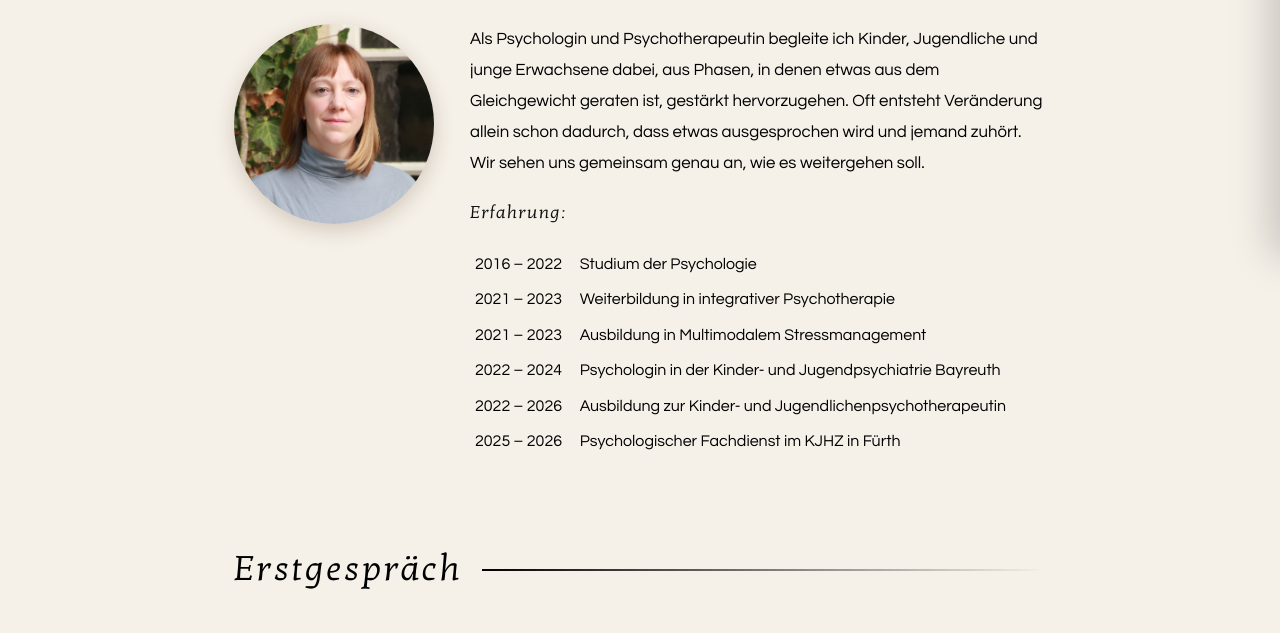
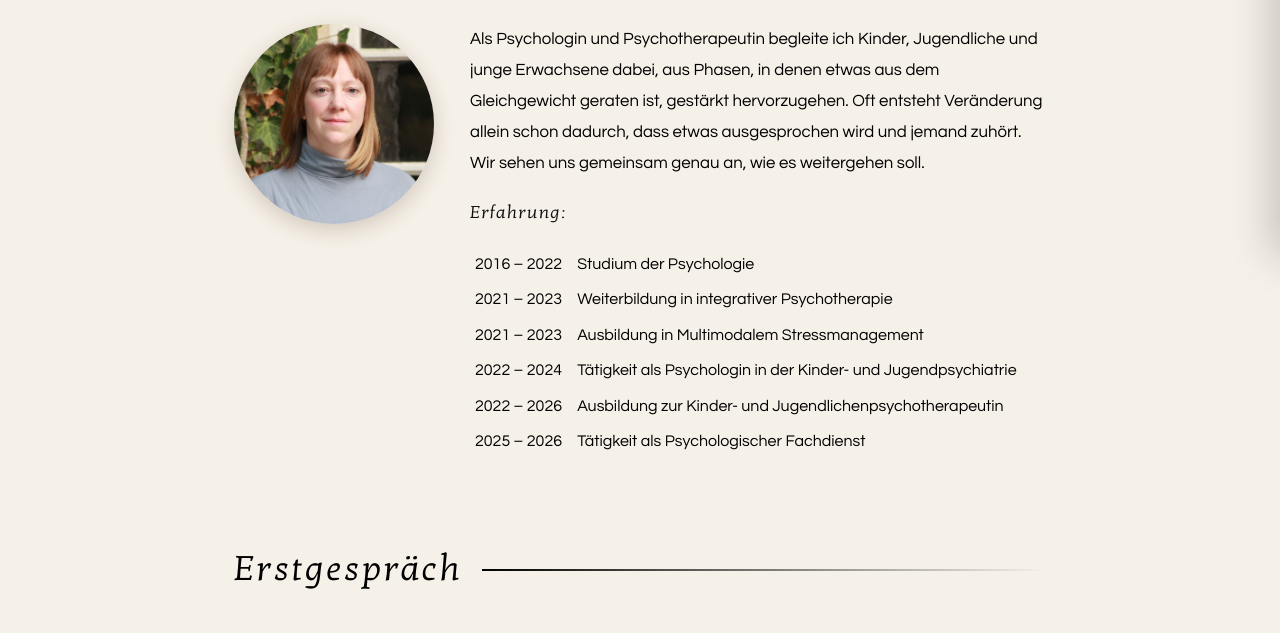
Before and after one commit to feodarowronja-tech/feodarowronja-tech.github.io, a plain HTML site: page index.html in a window 1280 px wide. Shown: the part 544-1177 px from the top of the page. Drawn offline with Linux system fonts and the light colour scheme.

Commit message:
Update index.html

```diff
--- a/index.html
+++ b/index.html
@@ -352,9 +352,9 @@
           <tr><td class="cv-year">2016 – 2022</td><td>Studium der Psychologie</td></tr>
           <tr><td class="cv-year">2021 – 2023</td><td>Weiterbildung in integrativer Psychotherapie</td></tr>
           <tr><td class="cv-year">2021 – 2023</td><td>Ausbildung in Multimodalem Stressmanagement</td></tr>
-          <tr><td class="cv-year">2022 – 2024</td><td>Psychologin in der Kinder- und Jugendpsychiatrie Bayreuth</td></tr>
+          <tr><td class="cv-year">2022 – 2024</td><td>Tätigkeit als Psychologin in der Kinder- und Jugendpsychiatrie</td></tr>
           <tr><td class="cv-year">2022 – 2026</td><td>Ausbildung zur Kinder- und Jugendlichenpsychotherapeutin</td></tr>
-          <tr><td class="cv-year">2025 – 2026</td><td>Psychologischer Fachdienst im KJHZ in Fürth</td></tr>
+          <tr><td class="cv-year">2025 – 2026</td><td>Tätigkeit als Psychologischer Fachdienst</td></tr>
         </table>
       </div>
     </div>
```
